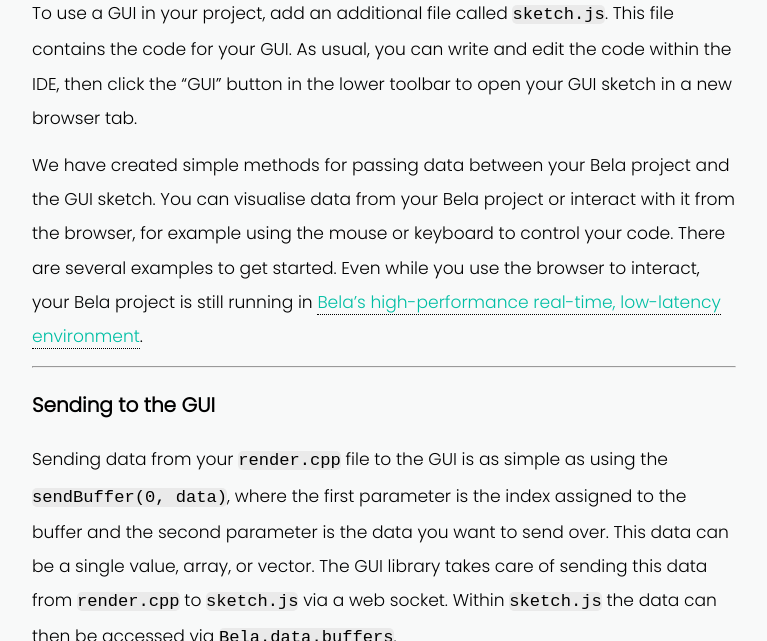
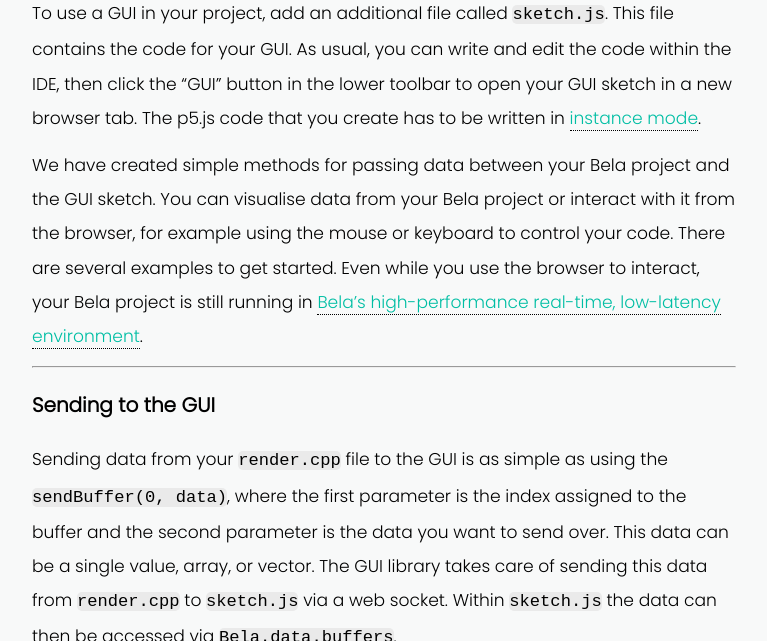
Before and after one commit to BelaPlatform/bela_newBlog, a Jekyll site: the page built from docs/_posts/2019-10-09-bela-new-ide-gui-libraries.markdown, in a window 1280 px wide and 900 px high, scrolled down 5641 px, cut to the strip 259-900 px from the top of the window. Shown: the whole strip, without its empty margins (256-1023 px from the left). Built offline with Jekyll 4.4.1, drawn with Linux system fonts in a browser that asks for light colours; nearby versions of some CDN libraries.

Commit message:
Added line about instance mode.

```diff
--- a/docs/_posts/2019-10-09-bela-new-ide-gui-libraries.markdown
+++ b/docs/_posts/2019-10-09-bela-new-ide-gui-libraries.markdown
@@ -70,7 +70,7 @@
 
 {% include youtube.html youtube="kBFNnON0Hoo" %}
 
-To use a GUI in your project, add an additional file called `sketch.js`. This file contains the code for your GUI. As usual, you can write and edit the code within the IDE, then click the "GUI" button in the lower toolbar to open your GUI sketch in a new browser tab.
+To use a GUI in your project, add an additional file called `sketch.js`. This file contains the code for your GUI. As usual, you can write and edit the code within the IDE, then click the "GUI" button in the lower toolbar to open your GUI sketch in a new browser tab. The p5.js code that you create has to be written in [instance mode](https://github.com/processing/p5.js/wiki/Global-and-instance-mode).
 
 We have created simple methods for passing data between your Bela project and the GUI sketch. You can visualise data from your Bela project or interact with it from the browser, for example using the mouse or keyboard to control your code. There are several examples to get started. Even while you use the browser to interact, your Bela project is still running in [Bela’s high-performance real-time, low-latency environment](https://bela.io/about).
 
```
